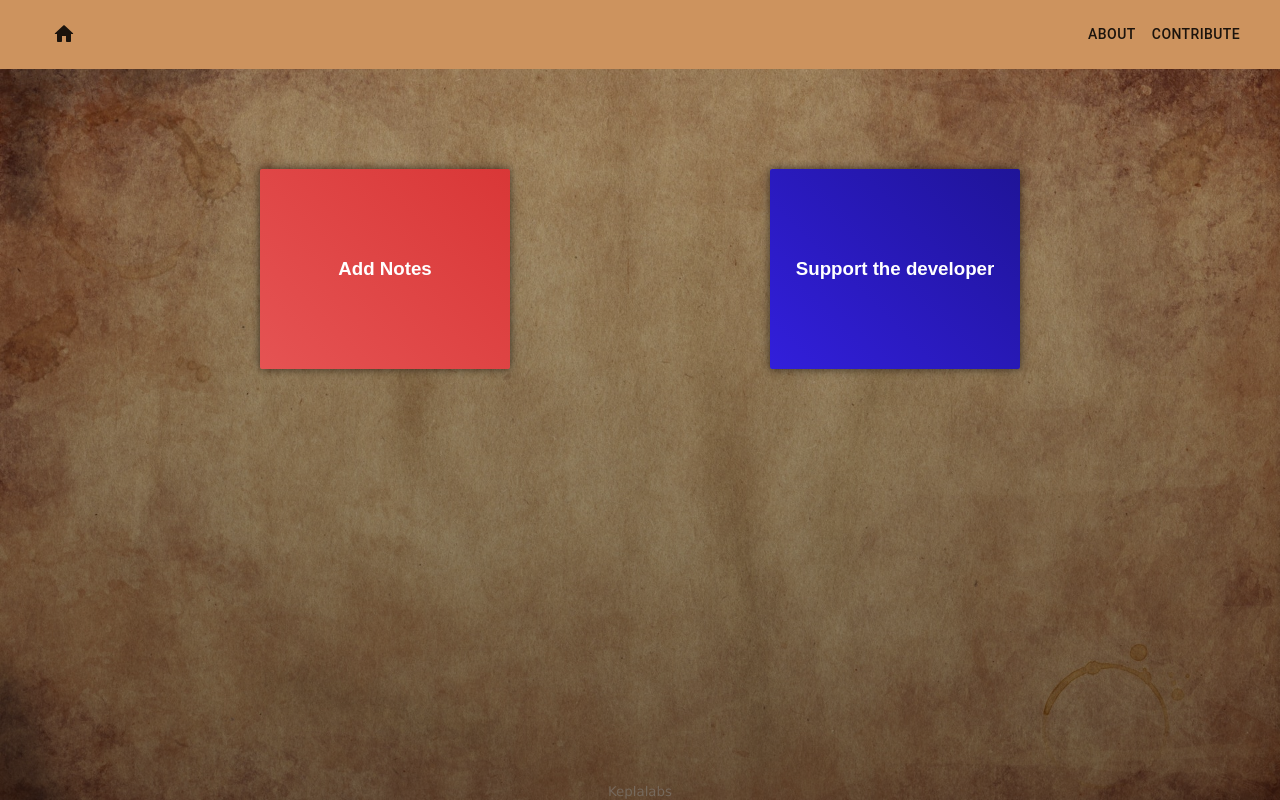
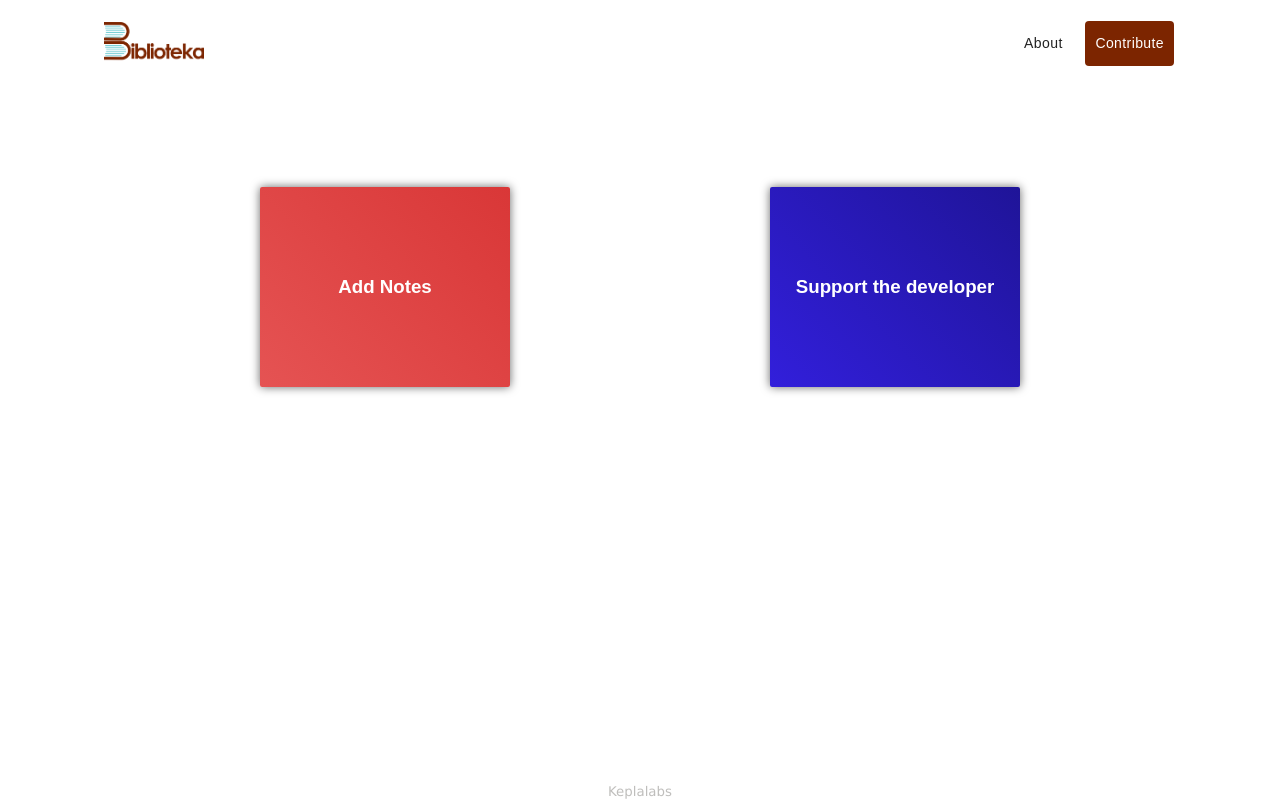
Before and after one commit to alexmagwe/react-notes-app, a React (Create React App) app: page /contribute in a window 1280 px wide. Built offline with nearby package versions, Linux system fonts and the light colour scheme; no server answers; the HTML template or start-up script is replaced by a standard one.

Commit message:
navbar redesign

```diff
--- a/src/App.js
+++ b/src/App.js
@@ -7,7 +7,7 @@ import './css/search-modal.css'
 import './css/contribute.css'
 import './css/error.css'
 import {Redirect,Switch,BrowserRouter as Router,Route} from 'react-router-dom'
-import Navigation from './components/navigation'
+import Navigation from './components/navigation/navigation'
 import {Usercontext,Searchcontext,Loadingcontext,Datacontext} from './components/context'
 import firebase from './firebase/index'
 import Footer from './components/footer'
--- a/src/components/navigation.jsx
+++ /dev/null
@@ -1,61 +0,0 @@
-import React from 'react';
-import { Link} from 'react-router-dom';
-
-// import HomeIcon from '@material-ui/icons/Home';
-import HomeRoundedIcon from '@material-ui/icons/HomeRounded';
-import Button from '@material-ui/core/Button';
-// import {Usercontext} from './context'
-// import firebase from '../firebase/index'
-import 'firebase/auth'
-
-const Navigation = (props) => {
-
-
-// let {issignedin,setStatus,user}=useContext(Usercontext)
-//     const signOutHandler=()=>{
-//       firebase.auth().signOut().then(()=>setStatus(false)
-//       )
-//     }
-    return (
-
-           <div className='nav' >
-              <Link to='/'><Button><HomeRoundedIcon/></Button></Link>
-               <ul className='nav-list'>
-                {/* {issignedin||user.email?(
-                <>
-                    <li>
-                     <Link to='/contribute'><Button>Contribute</Button></Link>
-                    </li>
-                    <li>
-                       <Button onClick={signOutHandler}>Logout</Button>
-                    </li>
-                   </>)
-                   :(<>
-                      <li>
-                        <Link style={navstyle}  to= '/login' ><Button>Login</Button></Link>
-                      </li>
-                      <li>
-                        <Link style={navstyle} to='/contribute'><Button>Contribute</Button></Link>
-                     </li>
-                </>
-                   )
-
-                } */}
-                       <li>
-                           <Link to='/about'>
-                           <Button>About</Button></Link>
-                    </li>
-                      <li>
-                        <Link to='/contribute'><Button>Contribute</Button></Link>
-                     </li>
-
-               </ul>
-           </div>
-
-
-
-
-    );
-};
-
-export default Navigation;
--- /dev/null
+++ b/src/components/navigation/logo.jsx
@@ -0,0 +1,8 @@
+import React from 'react';
+import logo from '../../images/logo.png'
+function Logo() {
+    return (
+        <img className='logo' src={logo} alt='Home'/>
+    )
+}
+export default Logo
--- /dev/null
+++ b/src/components/navigation/navigation.jsx
@@ -0,0 +1,34 @@
+import React from 'react';
+import { Link} from 'react-router-dom';
+import Button from '@material-ui/core/Button';
+import Logo from './logo'
+import useStyles from './styles'
+import 'firebase/auth'
+
+const Navigation = (props) => {
+  const classes=useStyles()
+
+
+    return (
+
+           <div className='nav' >
+              <Link to='/'><Button><Logo/></Button></Link>
+               <ul className='nav-list'>
+                       <li>
+                           <Link to='/about'>
+                           <Button className={classes.navText}>About</Button></Link>
+                    </li>
+                      <li>
+                        <Link to='/contribute'><Button  className={`${classes.contributeButton} ${classes.navText}`}>Contribute</Button></Link>
+                     </li>
+
+               </ul>
+           </div>
+
+
+
+
+    );
+};
+
+export default Navigation;
--- /dev/null
+++ b/src/components/navigation/styles.js
@@ -0,0 +1,20 @@
+import { makeStyles } from '@material-ui/core/styles'
+
+export default makeStyles(() => ({
+    navText: {
+        fontWeight: '200',
+        fontFamily:'sans-serif',
+        textTransform:'none'
+    },
+    contributeButton:{
+        backgroundColor:'#7C2500',
+        color:'#fff',
+        padding:'10px',
+        margin:'0 10px',
+        '&:hover':{
+            backgroundColor:'#d34203',
+        },
+
+    }
+}
+))
--- a/src/css/App.css
+++ b/src/css/App.css
@@ -37,9 +37,9 @@ color:#777;
 }
 .nav {
     padding:1em 2em;
-    background-color:#cd935e;
     color: #111;
-    /* width:100%; */
+    width:90%;
+    margin: auto;
     height:100%;
     position:sticky;
     z-index:1000;
@@ -49,21 +49,19 @@ color:#777;
     justify-content: space-between;
     align-items: center;
 }
+.logo{
+    max-width:100px;
+    height:auto;
+}
 
 .nav-list {
     display: flex;
     list-style: none;
     flex-wrap: wrap;
-    /* justify-content: center; */
+    justify-content: space-evenly;
     align-items: center;
 }
 
-
-.nav-list li {
-    font-family: Poppins, Arial;
-    font-size: 14px;
-
-}
 
 .login-container {
     min-height: 90vh;
--- a/src/index.css
+++ b/src/index.css
@@ -6,9 +6,7 @@ body {
   -webkit-font-smoothing: antialiased;
   -moz-osx-font-smoothing: grayscale;
   min-height:100vh;
-  background-color:#111;
   height:auto;
-  background-image:linear-gradient(rgba(0,0,0,0.1),rgba(0,0,0,0.4)),url('./images/oldcover.jpg');
   background-size: cover;
   background-repeat: no-repeat;
 
```
Also changed, not shown: src/images/banner.png (added), src/images/logo.png (added).
